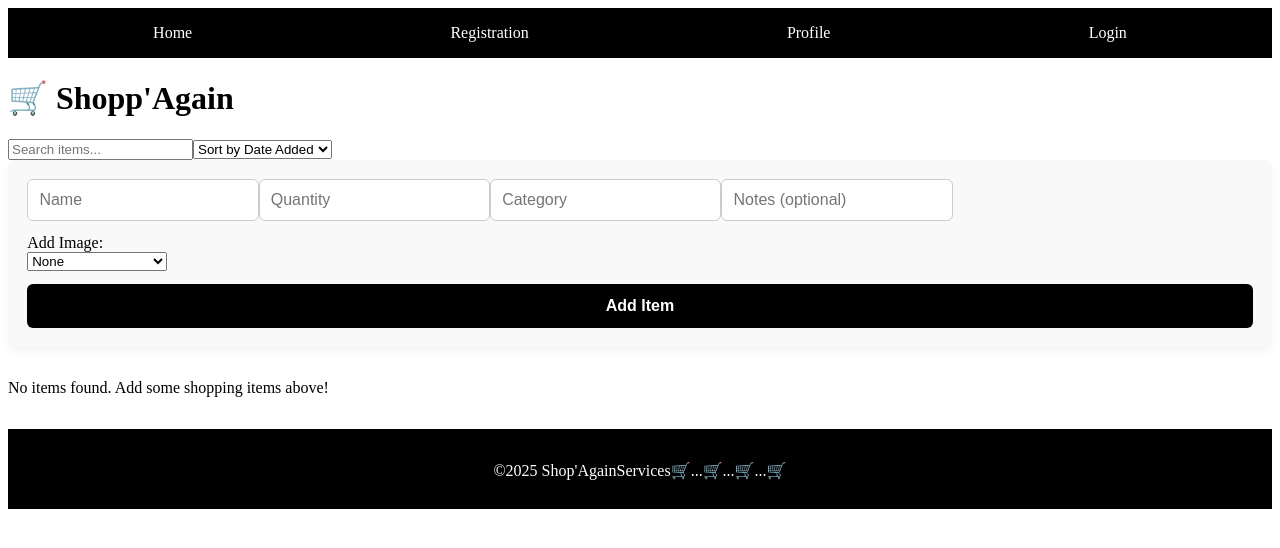
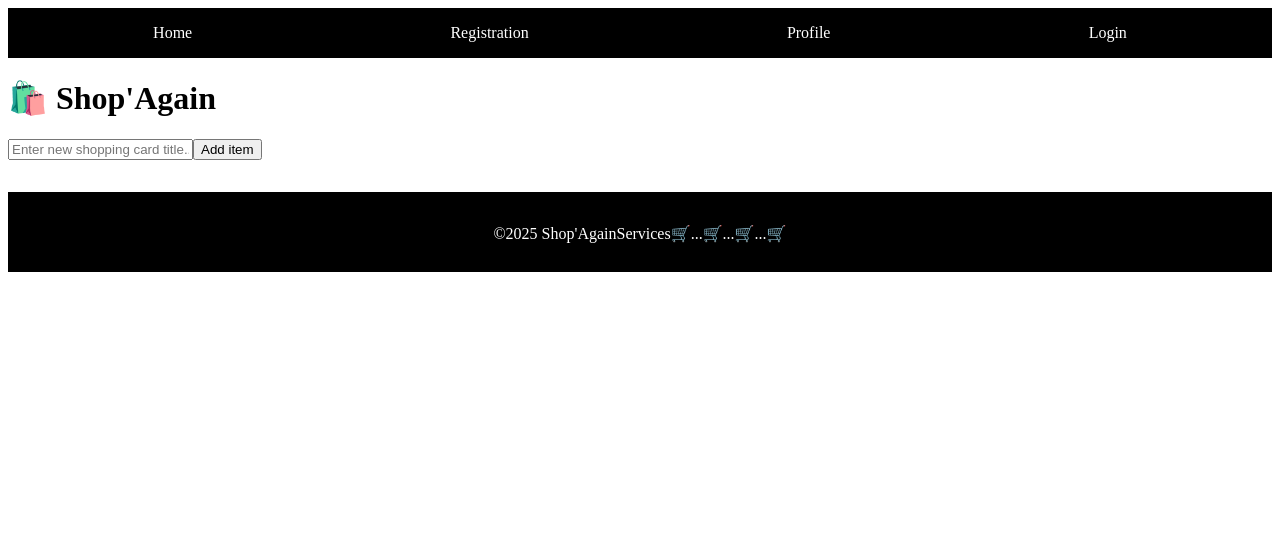
Before and after one commit to Sbonelo2/Task-5--Shopping-List-App, a React (Vite) app: page /home in a window 1280 px wide. Shown: the top 548 px of the page. Built offline with nearby package versions, Linux system fonts and the light colour scheme.

Commit message:
feat home page

```diff
--- a/src/Features/HomeSlice.ts
+++ b/src/Features/HomeSlice.ts
@@ -1,6 +1,8 @@
 import { createSlice, type PayloadAction } from "@reduxjs/toolkit";
+import { v4 as uuidv4 } from "uuid";
 
-export interface ShoppingItem {
+// Define sub-item structure
+export interface SubItem {
   id: string;
   name: string;
   quantity: string;
@@ -10,46 +12,97 @@
   date: string;
 }
 
-interface ShoppingState {
-  items: ShoppingItem[];
-  searchKeyword: string;
-  sortBy: "date" | "name" | "category";
+// Define card (list) structure
+export interface ShoppingList {
+  id: string;
+  title: string;
+  date: string;
+  subItems: SubItem[];
 }
 
-const initialState: ShoppingState = {
-  items: [],
-  searchKeyword: "",
-  sortBy: "date",
+// Define full slice state
+interface HomeState {
+  lists: ShoppingList[];
+}
+
+const initialState: HomeState = {
+  lists: [],
 };
 
-const shoppingSlice = createSlice({
-  name: "shopping",
+export const homeSlice = createSlice({
+  name: "home",
   initialState,
   reducers: {
-    addItem: (state, action: PayloadAction<ShoppingItem>) => {
-      state.items.push(action.payload);
+    // 🟢 Add a new shopping card
+    addList: (state, action: PayloadAction<ShoppingList>) => {
+      state.lists.push(action.payload);
     },
-    updateItem: (state, action: PayloadAction<ShoppingItem>) => {
-      const index = state.items.findIndex(
-        (item) => item.id === action.payload.id
-      );
+
+    // 🟠 Update a card’s title
+    updateList: (state, action: PayloadAction<ShoppingList>) => {
+      const index = state.lists.findIndex((l) => l.id === action.payload.id);
       if (index !== -1) {
-        state.items[index] = action.payload;
+        state.lists[index] = {
+          ...state.lists[index],
+          title: action.payload.title,
+        };
       }
     },
-    removeItem: (state, action: PayloadAction<string>) => {
-      state.items = state.items.filter((item) => item.id !== action.payload);
+
+    // 🔴 Remove a shopping card
+    removeList: (state, action: PayloadAction<string>) => {
+      state.lists = state.lists.filter((l) => l.id !== action.payload);
     },
-    setSearchKeyword: (state, action: PayloadAction<string>) => {
-      state.searchKeyword = action.payload;
+
+    // 🟢 Add a sub-item to a card
+    addSubItem: (
+      state,
+      action: PayloadAction<{ parentId: string; subItem: SubItem }>
+    ) => {
+      const card = state.lists.find((l) => l.id === action.payload.parentId);
+      if (card) {
+        card.subItems.push(action.payload.subItem);
+      }
     },
-    sortItems: (state, action: PayloadAction<"date" | "name" | "category">) => {
-      state.sortBy = action.payload;
+
+    // 🟠 Update a sub-item within a card
+    updateSubItem: (
+      state,
+      action: PayloadAction<{ parentId: string; subItem: SubItem }>
+    ) => {
+      const { parentId, subItem } = action.payload;
+      const card = state.lists.find((l) => l.id === parentId);
+      if (card) {
+        const subIndex = card.subItems.findIndex((s) => s.id === subItem.id);
+        if (subIndex !== -1) {
+          card.subItems[subIndex] = subItem;
+        }
+      }
+    },
+
+    // 🔴 Remove a sub-item from a card
+    removeSubItem: (
+      state,
+      action: PayloadAction<{ parentId: string; subId: string }>
+    ) => {
+      const { parentId, subId } = action.payload;
+      const card = state.lists.find((l) => l.id === parentId);
+      if (card) {
+        card.subItems = card.subItems.filter((s) => s.id !== subId);
+      }
     },
   },
 });
 
-export const { addItem, updateItem, removeItem, setSearchKeyword, sortItems } =
-  shoppingSlice.actions;
+// Export actions
+export const {
+  addList,
+  updateList,
+  removeList,
+  addSubItem,
+  updateSubItem,
+  removeSubItem,
+} = homeSlice.actions;
 
-export default shoppingSlice.reducer;
+// Export reducer
+export default homeSlice.reducer;
--- a/src/Pages/Home.tsx
+++ b/src/Pages/Home.tsx
@@ -2,22 +2,24 @@
 import { useDispatch, useSelector } from "react-redux";
 import type { RootState } from "../../Store";
 import {
-  addItem,
-  updateItem,
-  removeItem,
-  sortItems,
-  setSearchKeyword,
+  addList,
+  removeList,
+  updateList,
+  addSubItem,
+  updateSubItem,
+  removeSubItem,
 } from "../Features/HomeSlice";
 import { v4 as uuidv4 } from "uuid";
 import "../Home.css";
 
-export default function ShoppingList() {
+export default function AdvancedShoppingList() {
   const dispatch = useDispatch();
-  const { items, searchKeyword, sortBy } = useSelector(
-    (state: RootState) => state.home
-  );
+  const lists = useSelector((state: RootState) => state.home.lists);
 
-  const [form, setForm] = useState({
+  const [newCardTitle, setNewCardTitle] = useState("");
+
+  const [subForm, setSubForm] = useState({
+    parentId: "",
     id: "",
     name: "",
     quantity: "",
@@ -29,27 +31,64 @@
 
   const [imagePreview, setImagePreview] = useState<string | null>(null);
 
+  // Add new card
+  const handleAddCard = () => {
+    if (!newCardTitle.trim()) return;
+    const newCard = {
+      id: uuidv4(),
+      title: newCardTitle,
+      date: new Date().toISOString(),
+      subItems: [],
+    };
+    dispatch(addList(newCard));
+    setNewCardTitle("");
+  };
 
-  const handleSubmit = (e: React.FormEvent) => {
+  // Delete card
+  const handleDeleteCard = (id: string) => {
+    dispatch(removeList(id));
+  };
+
+
+  const handleImageChange = (e: React.ChangeEvent<HTMLInputElement>) => {
+    if (subForm.imageOption === "upload" && e.target.files?.[0]) {
+      const file = e.target.files[0];
+      const reader = new FileReader();
+      reader.onloadend = () => {
+        setImagePreview(reader.result as string);
+        setSubForm({ ...subForm, image: reader.result as string });
+      };
+      reader.readAsDataURL(file);
+    } else if (subForm.imageOption === "url") {
+      setImagePreview(subForm.image);
+    }
+  };
+
+  const handleSubItemSubmit = (e: React.FormEvent) => {
     e.preventDefault();
+    if (!subForm.name.trim() || !subForm.quantity.trim()) return;
 
-    if (!form.name.trim() || !form.quantity.trim()) return;
-
-    const newItem = {
-      id: form.id || uuidv4(),
-      name: form.name,
-      quantity: form.quantity,
-      category: form.category,
-      notes: form.notes,
-      image: form.image,
+    const newSubItem = {
+      id: subForm.id || uuidv4(),
+      name: subForm.name,
+      quantity: subForm.quantity,
+      category: subForm.category,
+      notes: subForm.notes,
+      image: subForm.image,
       date: new Date().toISOString(),
     };
 
-    if (form.id) dispatch(updateItem(newItem));
-    else dispatch(addItem(newItem));
+    if (subForm.id) {
+      dispatch(
+        updateSubItem({ parentId: subForm.parentId, subItem: newSubItem })
+      );
+    } else {
+      dispatch(addSubItem({ parentId: subForm.parentId, subItem: newSubItem }));
+    }
 
     // Reset form
-    setForm({
+    setSubForm({
+      parentId: "",
       id: "",
       name: "",
       quantity: "",
@@ -61,220 +100,90 @@
     setImagePreview(null);
   };
 
-
-  const handleDelete = (id: string) => {
-    dispatch(removeItem(id));
+  const handleDeleteSubItem = (parentId: string, subId: string) => {
+    dispatch(removeSubItem({ parentId, subId }));
   };
 
-
-  const handleSearch = (e: React.ChangeEvent<HTMLInputElement>) => {
-    dispatch(setSearchKeyword(e.target.value));
-  };
-
-
-  const handleSort = (e: React.ChangeEvent<HTMLSelectElement>) => {
-    dispatch(sortItems(e.target.value as "name" | "date" | "category"));
-  };
-
-
-  const handleImageChange = (e: React.ChangeEvent<HTMLInputElement>) => {
-    if (form.imageOption === "upload" && e.target.files?.[0]) {
-      const file = e.target.files[0];
-      const reader = new FileReader();
-      reader.onloadend = () => {
-        setImagePreview(reader.result as string);
-        setForm({ ...form, image: reader.result as string });
-      };
-      reader.readAsDataURL(file);
-    } else if (form.imageOption === "url") {
-      setImagePreview(form.image);
-    }
-  };
-
-
-  const filteredItems = items
-    .filter((item) =>
-      item.name.toLowerCase().includes(searchKeyword.toLowerCase())
-    )
-    .sort((a: typeof items[0], b: typeof items[0]) => {
-      if (sortBy === "name") return a.name.localeCompare(b.name);
-      if (sortBy === "category") return a.category.localeCompare(b.category);
-      if (sortBy === "date")
-        return new Date(b.date).getTime() - new Date(a.date).getTime();
-      return 0;
-    });
-
   return (
-    <div className="max-w-3xl mx-auto p-4">
-      <h1 className="text-2xl font-bold mb-4 text-center">
-        🛒 Shopp'Again
+    <div className="max-w-5xl mx-auto p-4">
+      <h1 className="text-3xl font-bold mb-6 text-center">
+        🛍️ Shop'Again
       </h1>
 
-
-      <div className="flex flex-col sm:flex-row justify-between items-center gap-2 mb-4">
+      {/* Add new card */}
+      <div className="flex gap-2 mb-6">
         <input
           type="text"
-          placeholder="Search items..."
-          value={searchKeyword}
-          onChange={handleSearch}
-          className="border p-2 rounded w-full sm:w-1/2"
+          placeholder="Enter new shopping card title..."
+          value={newCardTitle}
+          onChange={(e) => setNewCardTitle(e.target.value)}
+          className="border p-2 rounded w-full"
         />
-        <select
-          value={sortBy}
-          onChange={handleSort}
-          className="border p-2 rounded w-full sm:w-1/3"
+        <button
+          onClick={handleAddCard}
+          className="bg-blue-600 hover:bg-blue-700 text-white px-4 py-2 rounded"
         >
-          <option value="date">Sort by Date Added</option>
-          <option value="name">Sort by Name</option>
-          <option value="category">Sort by Category</option>
-        </select>
+          Add item
+        </button>
+      </div>
+
+      {/* Cards */}
+      <div className="grid gap-6 sm:grid-cols-2">
+        {lists.map((list) => (
+          <div
+            key={list.id}
+            className="border rounded-2xl shadow-md bg-white p-4 hover:shadow-lg transition"
+          >
+            <div className="flex justify-between items-center mb-3">
+              <h2 className="text-xl font-semibold">{list.title}</h2>
+              <button
+                onClick={() => handleDeleteCard(list.id)}
+                className="bg-red-500 hover:bg-red-600 text-white px-3 py-1 rounded text-sm"
+              >
+                Delete
+              </button>
             </div>
 
 
-      <form
-        onSubmit={handleSubmit}
-        className="border p-4 rounded-lg shadow-md bg-white"
+            <ul className="space-y-3 mb-4">
+              {list.subItems.length > 0 ? (
+                list.subItems.map((sub) => (
+                  <li
+                    key={sub.id}
+                    className="flex flex-col sm:flex-row justify-between items-start sm:items-center gap-3 border p-3 rounded-lg bg-gray-50"
                   >
-        <div className="grid sm:grid-cols-2 gap-3">
-          <input
-            type="text"
-            placeholder="Name"
-            value={form.name}
-            onChange={(e) => setForm({ ...form, name: e.target.value })}
-            className="border p-2 rounded"
-          />
-          <input
-            type="text"
-            placeholder="Quantity"
-            value={form.quantity}
-            onChange={(e) => setForm({ ...form, quantity: e.target.value })}
-            className="border p-2 rounded"
-          />
-          <input
-            type="text"
-            placeholder="Category"
-            value={form.category}
-            onChange={(e) => setForm({ ...form, category: e.target.value })}
-            className="border p-2 rounded"
-          />
-          <input
-            type="text"
-            placeholder="Notes (optional)"
-            value={form.notes}
-            onChange={(e) => setForm({ ...form, notes: e.target.value })}
-            className="border p-2 rounded"
-          />
-        </div>
-
-
-        <div className="mt-3">
-          <label className="font-semibold">Add Image:</label>
-          <div className="flex items-center gap-3 mt-2">
-            <select
-              value={form.imageOption}
-              onChange={(e) =>
-                setForm({
-                  ...form,
-                  imageOption: e.target.value as "none" | "upload" | "url",
-                  image: "",
-                })
-              }
-              className="border p-2 rounded"
-            >
-              <option value="none">None</option>
-              <option value="upload">Upload from Device</option>
-              <option value="url">Use Image URL</option>
-            </select>
-
-            {form.imageOption === "upload" && (
-              <input
-                type="file"
-                accept="image/*"
-                onChange={handleImageChange}
-              />
-            )}
-
-            {form.imageOption === "url" && (
-              <input
-                type="text"
-                placeholder="Enter image URL"
-                value={form.image}
-                onChange={(e) => setForm({ ...form, image: e.target.value })}
-                onBlur={handleImageChange}
-                className="border p-2 rounded w-full"
-              />
-            )}
-          </div>
-
-
-          {imagePreview && (
-            <div className="mt-4 flex flex-col items-start">
-              <div className="relative">
+                    <div className="flex gap-4 items-center">
+                      {sub.image && (
                         <img
-                  src={imagePreview}
-                  alt="Preview"
-                  className="h-28 w-28 sm:h-32 sm:w-32 object-cover rounded-xl shadow-md border border-gray-200 transition-transform duration-200 hover:scale-105"
-                />
-                <button
-                  type="button"
-                  onClick={() => {
-                    setImagePreview(null);
-                    setForm({ ...form, image: "" });
-                  }}
-                  className="absolute top-0 right-0 -mt-1 -mr-1 bg-red-500 hover:bg-red-600 text-white text-xs rounded-full w-5 h-5 flex items-center justify-center shadow"
-                >
-                  ✕
-                </button>
-              </div>
-              <p className="text-xs text-gray-500 mt-2">Image preview</p>
-            </div>
-          )}
-        </div>
-
-        <button
-          type="submit"
-          className="mt-4 bg-blue-600 hover:bg-blue-700 text-white px-4 py-2 rounded shadow w-full"
-        >
-          {form.id ? "Update Item" : "Add Item"}
-        </button>
-      </form>
-
-
-      <ul className="mt-6 space-y-3">
-        {filteredItems.length > 0 ? (
-          filteredItems.map((item) => (
-            <li
-              key={item.id}
-              className="border p-4 rounded-xl flex flex-col sm:flex-row items-start sm:items-center justify-between gap-3 bg-white shadow-sm hover:shadow-md transition"
-            >
-              <div className="flex items-center gap-4">
-                {item.image && (
-                  <img
-                    src={item.image}
-                    alt={item.name}
-                    className="h-20 w-20 object-cover rounded-md shadow border border-gray-200"
+                          src={sub.image}
+                          alt={sub.name}
+                          className="h-16 w-16 object-cover rounded shadow"
                         />
                       )}
                       <div>
-                  <h3 className="font-semibold text-lg">{item.name}</h3>
+                        <h3 className="font-semibold text-lg">{sub.name}</h3>
                         <p className="text-sm text-gray-600">
-                    {item.quantity} • {item.category}
+                          {sub.quantity} • {sub.category}
                         </p>
-                  {item.notes && (
-                    <p className="text-xs text-gray-500 mt-1">{item.notes}</p>
+                        {sub.notes && (
+                          <p className="text-xs text-gray-500 mt-1">
+                            {sub.notes}
+                          </p>
                         )}
                       </div>
                     </div>
+
                     <div className="flex gap-2">
                       <button
                         onClick={() =>
-                    setForm({
-                      id: item.id,
-                      name: item.name,
-                      quantity: item.quantity,
-                      category: item.category,
-                      notes: item.notes ?? "",
-                      image: item.image ?? "",
+                          setSubForm({
+                            parentId: list.id,
+                            id: sub.id,
+                            name: sub.name,
+                            quantity: sub.quantity,
+                            category: sub.category,
+                            notes: sub.notes ?? "",
+                            image: sub.image ?? "",
                             imageOption: "none",
                           })
                         }
@@ -283,7 +192,7 @@
                         Edit
                       </button>
                       <button
-                  onClick={() => handleDelete(item.id)}
+                        onClick={() => handleDeleteSubItem(list.id, sub.id)}
                         className="bg-red-500 text-white px-3 py-1 rounded text-sm"
                       >
                         Delete
@@ -292,11 +201,131 @@
                   </li>
                 ))
               ) : (
-          <p className="text-center text-gray-500 mt-4">
-            No items found. Add some shopping items above!
+                <p className="text-sm text-gray-500 text-center">
+                  No items yet — add some below!
                 </p>
               )}
             </ul>
+
+
+            <form onSubmit={handleSubItemSubmit} className="border-t pt-3">
+              <h3 className="font-semibold mb-2 text-gray-700">
+                Add Item to Card
+              </h3>
+              <div className="grid sm:grid-cols-2 gap-2 mb-2">
+                <input
+                  type="text"
+                  placeholder="Name"
+                  value={subForm.name}
+                  onChange={(e) =>
+                    setSubForm({
+                      ...subForm,
+                      name: e.target.value,
+                      parentId: list.id,
+                    })
+                  }
+                  className="border p-2 rounded"
+                />
+                <input
+                  type="text"
+                  placeholder="Quantity"
+                  value={subForm.quantity}
+                  onChange={(e) =>
+                    setSubForm({ ...subForm, quantity: e.target.value })
+                  }
+                  className="border p-2 rounded"
+                />
+                <input
+                  type="text"
+                  placeholder="Category"
+                  value={subForm.category}
+                  onChange={(e) =>
+                    setSubForm({ ...subForm, category: e.target.value })
+                  }
+                  className="border p-2 rounded"
+                />
+                <input
+                  type="text"
+                  placeholder="Notes (optional)"
+                  value={subForm.notes}
+                  onChange={(e) =>
+                    setSubForm({ ...subForm, notes: e.target.value })
+                  }
+                  className="border p-2 rounded"
+                />
+              </div>
+
+              {/* Image options */}
+              <div className="flex gap-2 items-center">
+                <select
+                  value={subForm.imageOption}
+                  onChange={(e) =>
+                    setSubForm({
+                      ...subForm,
+                      imageOption: e.target.value as "none" | "upload" | "url",
+                      image: "",
+                    })
+                  }
+                  className="border p-2 rounded"
+                >
+                  <option value="none">No Image</option>
+                  <option value="upload">Upload</option>
+                  <option value="url">From URL</option>
+                </select>
+
+                {subForm.imageOption === "upload" && (
+                  <input
+                    type="file"
+                    accept="image/*"
+                    onChange={handleImageChange}
+                  />
+                )}
+
+                {subForm.imageOption === "url" && (
+                  <input
+                    type="text"
+                    placeholder="Image URL"
+                    value={subForm.image}
+                    onChange={(e) =>
+                      setSubForm({ ...subForm, image: e.target.value })
+                    }
+                    onBlur={handleImageChange}
+                    className="border p-2 rounded w-full"
+                  />
+                )}
+              </div>
+
+              {/* Image preview */}
+              {imagePreview && (
+                <div className="mt-2 flex flex-col items-start">
+                  <img
+                    src={imagePreview}
+                    alt="Preview"
+                    className="h-24 w-24 object-cover rounded-md border shadow"
+                  />
+                  <button
+                    type="button"
+                    onClick={() => {
+                      setImagePreview(null);
+                      setSubForm({ ...subForm, image: "" });
+                    }}
+                    className="text-xs mt-1 text-red-500"
+                  >
+                    Remove Image
+                  </button>
+                </div>
+              )}
+
+              <button
+                type="submit"
+                className="mt-3 bg-blue-600 hover:bg-blue-700 text-white px-3 py-2 rounded w-full"
+              >
+                {subForm.id ? "Update Item" : "Add Item"}
+              </button>
+            </form>
+          </div>
+        ))}
+      </div>
     </div>
   );
 }
```
Also changed, not shown: src/data/db.json (+8 -0 lines). Lines whose indentation alone changed are shown as unchanged.
